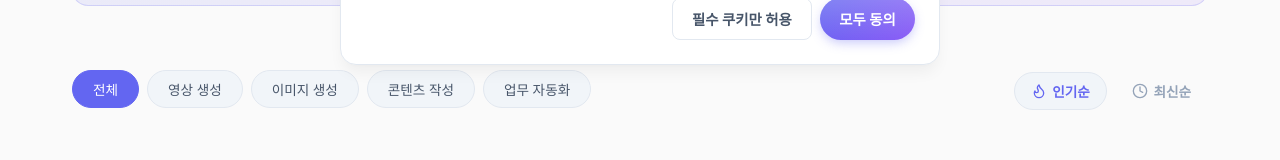
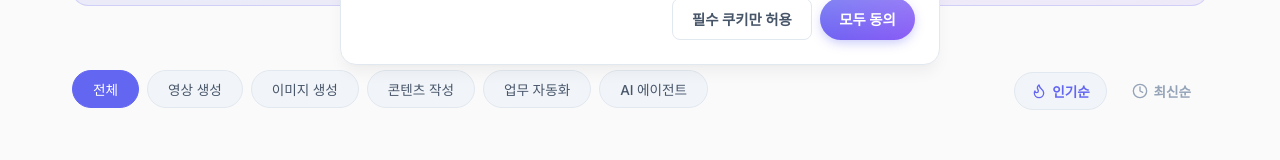
Before and after one commit to 2gosooclass/pocket_prompt_blog, a Next.js app: page / in a window 1280 px wide. Shown: the part 715-875 px from the top of the page. Built offline with nearby package versions, Linux system fonts and the light colour scheme.

Commit message:
Add 'AI 에이전트' to category filter

```diff
--- a/app/page.tsx
+++ b/app/page.tsx
@@ -36,6 +36,7 @@ export default function Home() {
     { key: "이미지 생성", label: "이미지 생성" },
     { key: "콘텐츠 작성", label: "콘텐츠 작성" },
     { key: "업무 자동화", label: "업무 자동화" },
+    { key: "Agent", label: "AI 에이전트" },
   ];
 
   // Load posts database
```
